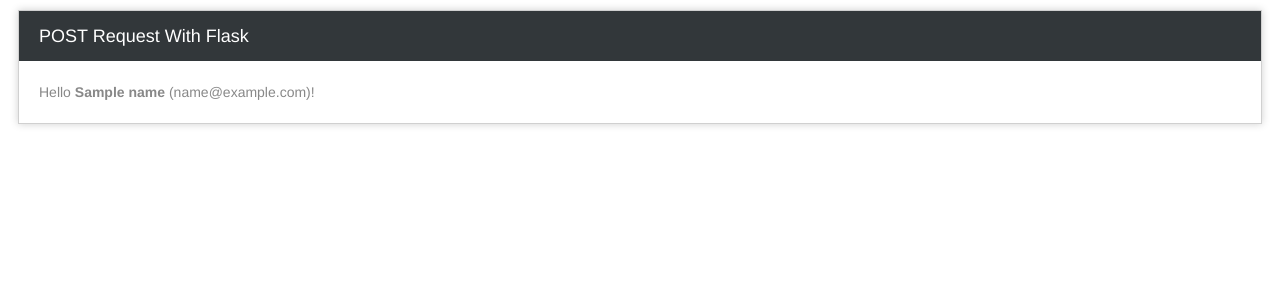
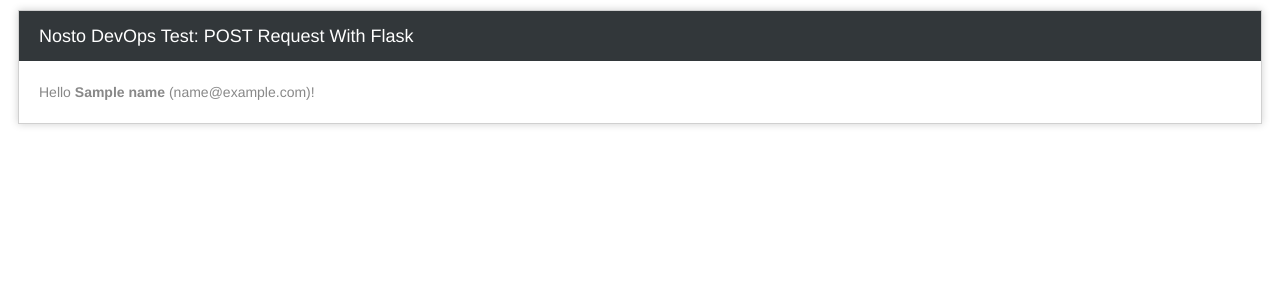
Before and after one commit to sasubillis/simple_flask_app, a Flask app: template templates/form_action.html in a window 1280 px wide. Shown: the top 300 px of the page. Run offline with Flask 2, Linux system fonts and the light colour scheme; the template is opened without the code that fills it: most values are stand-ins (such as "Sample title", 1, 10 or a date in 2020).

Commit message:
Nosto DevOps execrsize branch

```diff
--- a/templates/form_action.html
+++ b/templates/form_action.html
@@ -1,12 +1,12 @@
  <html>
     <head>
-        <title>Handle POST requests with Flask</title>
+        <title>Nosto DevOps test</title>
         <link rel=stylesheet type=text/css href="{{ url_for('static', filename='style.css') }}">
     </head>
     <body>
         <div id="container">
             <div class="title">
-                <h1>POST request with Flask</h1>
+                <h1>Nosto DevOps Test: POST request with Flask</h1>
             </div>
             <div id="content">
                 Hello <strong>{{name}}</strong> ({{email}})!
```
